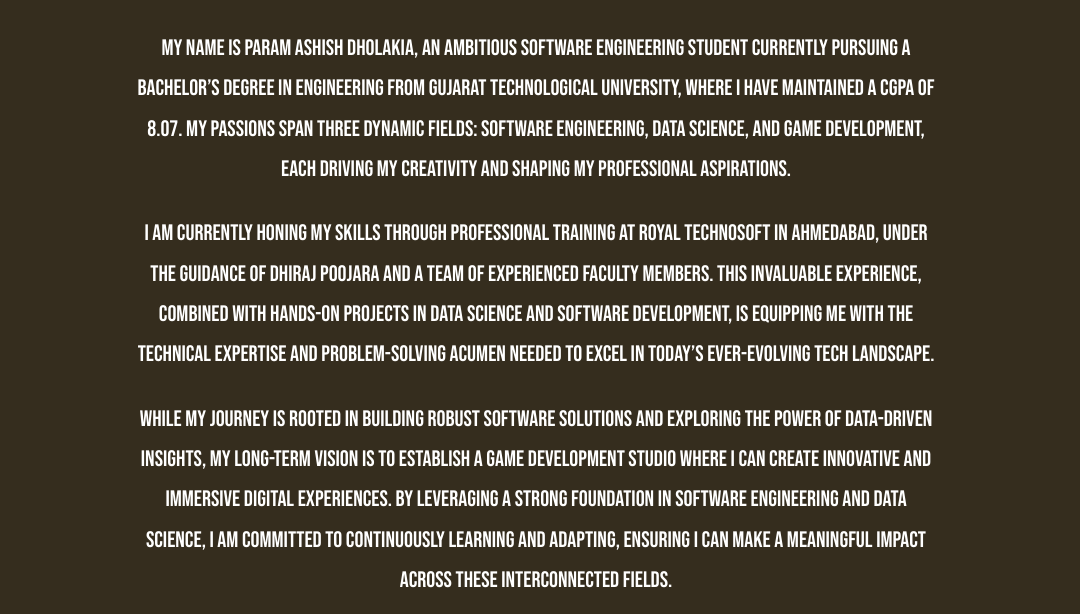
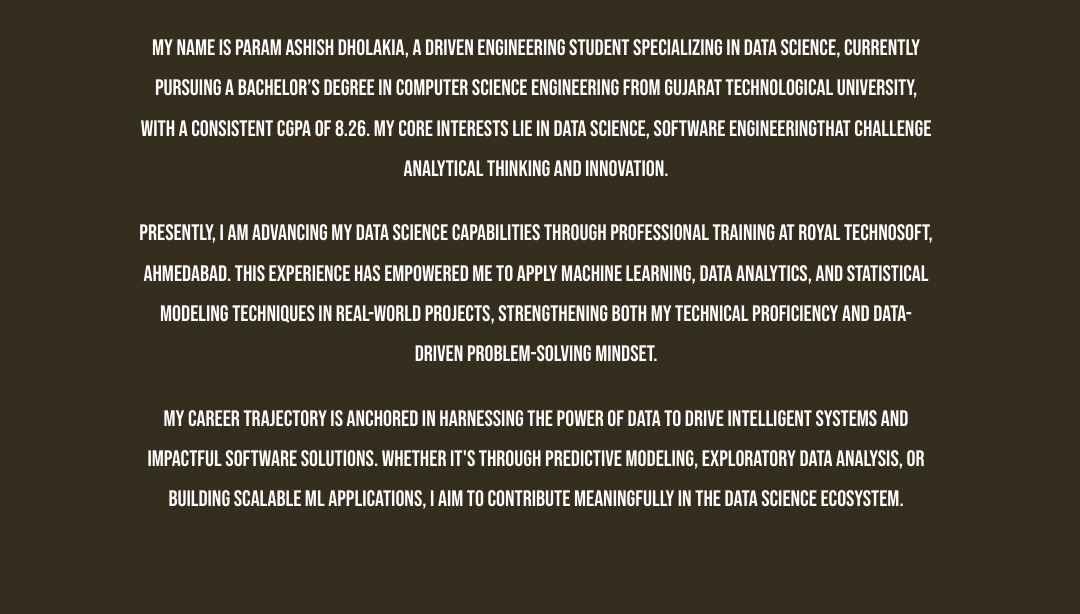
Before and after one commit to paramdholakia/paramdholakia, a plain HTML site: page about.html in a window 1280 px wide. Shown: the part 150-764 px from the top of the page, without its empty margins (104-1184 px from the left). Drawn offline with Linux system fonts and the light colour scheme; no server answers.

Commit message:
Update resume and about sections; improve content clarity and accuracy

```diff
--- a/about.html
+++ b/about.html
@@ -34,12 +34,15 @@
 
 <!-- Replace the <h1> with this -->
     <section class="about-section">
-        <div class="about-intro">
-            <h2>Welcome there!</h2>
-            <p>My name is Param Ashish Dholakia, an ambitious software engineering student currently pursuing a Bachelor’s degree in Engineering from Gujarat Technological University, where I have maintained a CGPA of 8.07. My passions span three dynamic fields: Software Engineering, Data Science, and Game Development, each driving my creativity and shaping my professional aspirations.</p>
-            <p>I am currently honing my skills through professional training at Royal Technosoft in Ahmedabad, under the guidance of Dhiraj Poojara and a team of experienced faculty members. This invaluable experience, combined with hands-on projects in data science and software development, is equipping me with the technical expertise and problem-solving acumen needed to excel in today’s ever-evolving tech landscape.</p>
-            <p>While my journey is rooted in building robust software solutions and exploring the power of data-driven insights, my long-term vision is to establish a game development studio where I can create innovative and immersive digital experiences. By leveraging a strong foundation in software engineering and data science, I am committed to continuously learning and adapting, ensuring I can make a meaningful impact across these interconnected fields.</p>
-        </div>
+<div class="about-intro">
+    <h2>Welcome there!</h2>
+    <p>My name is Param Ashish Dholakia, a driven engineering student specializing in Data Science, currently pursuing a Bachelor’s degree in Computer Science Engineering from Gujarat Technological University, with a consistent CGPA of 8.26. My core interests lie in Data Science, Software Engineeringthat challenge analytical thinking and innovation.</p>
+
+    <p>Presently, I am advancing my data science capabilities through professional training at Royal Technosoft, Ahmedabad. This experience has empowered me to apply machine learning, data analytics, and statistical modeling techniques in real-world projects, strengthening both my technical proficiency and data-driven problem-solving mindset.</p>
+
+    <p>My career trajectory is anchored in harnessing the power of data to drive intelligent systems and impactful software solutions. Whether it's through predictive modeling, exploratory data analysis, or building scalable ML applications, I aim to contribute meaningfully in the data science ecosystem.</p>
+</div>
+
 
         <div class="personal-details-grid">
             <div class="detail-card">
```
Also changed, not shown: projects.html (+2 -2 lines), 1 other file.
